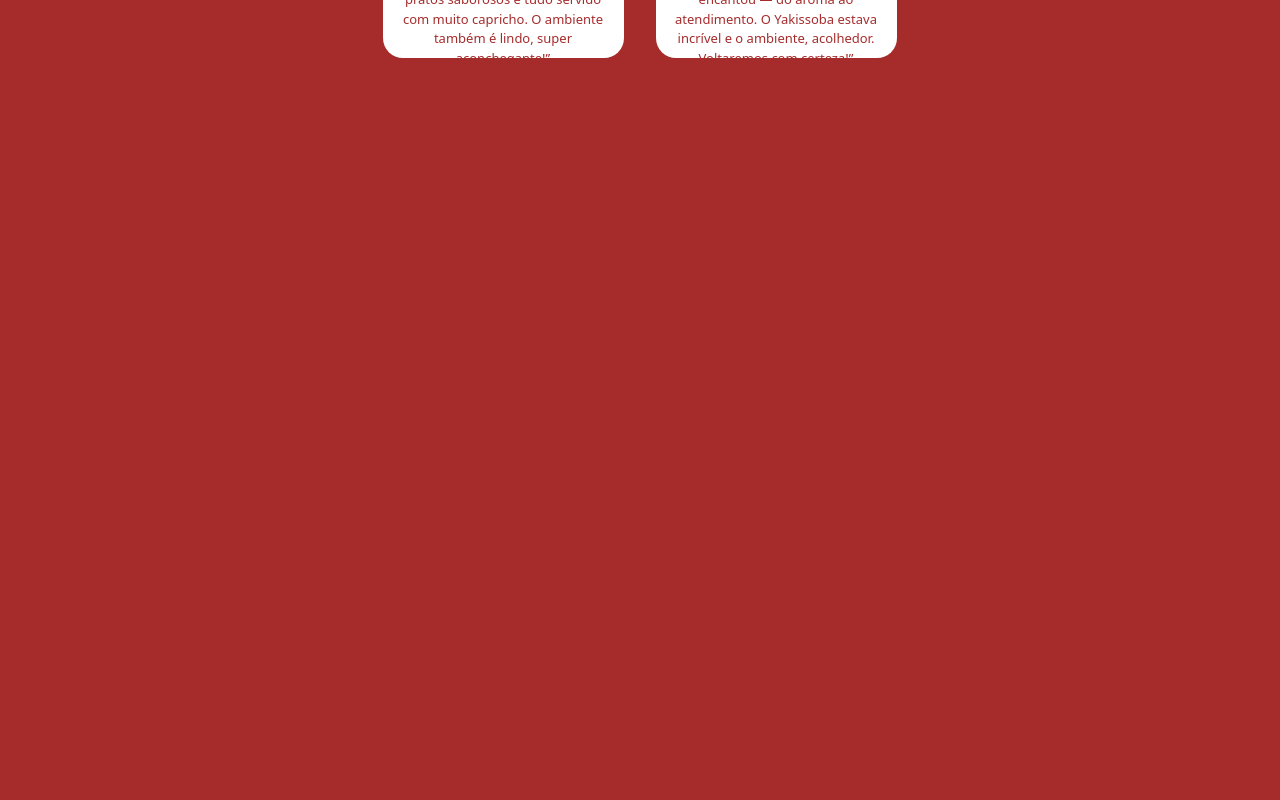
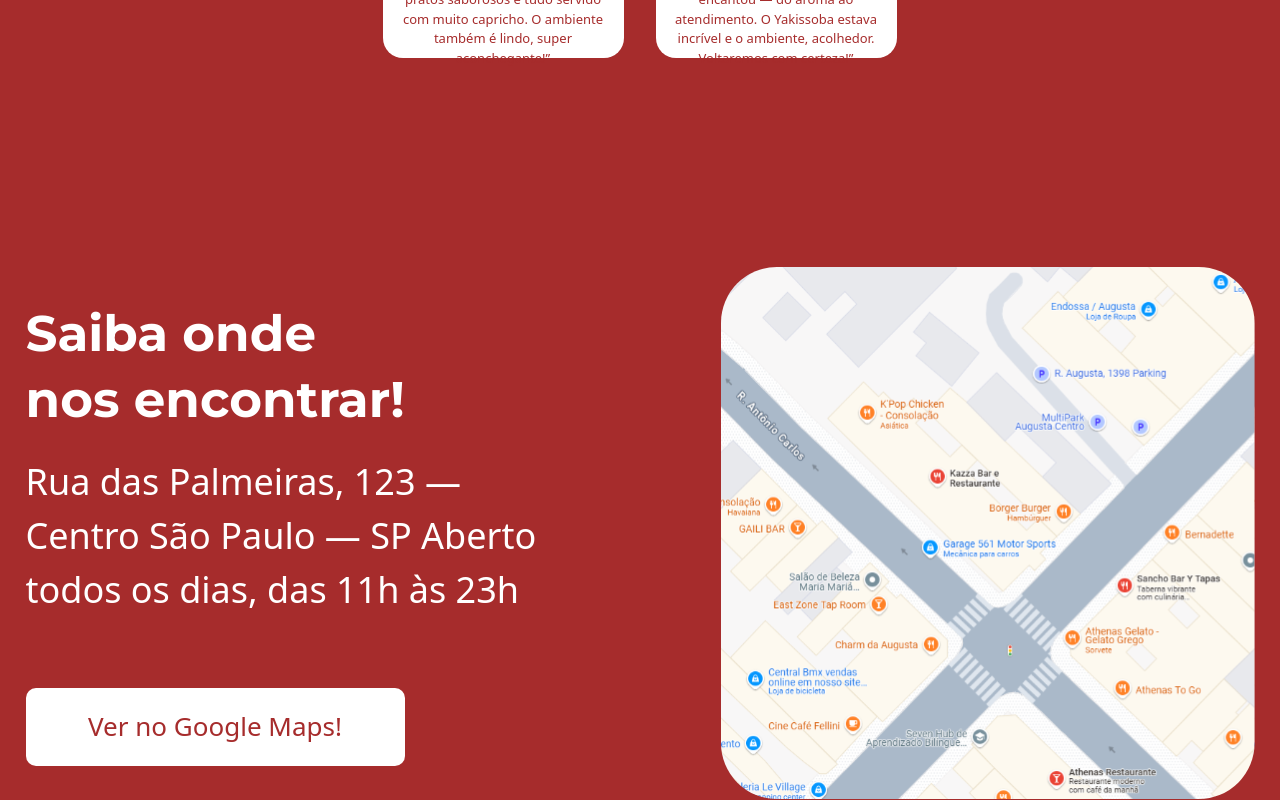
Before and after one commit to MarlonRamos07/Hong-Long, a React (Vite) app: page / in a window 1280 px wide. Shown: the part 3499-4299 px from the top of the page. Before the commit the page ends 3567 px from the top, so only its background shows below. Built offline with nearby package versions, Linux system fonts and the light colour scheme.

Commit message:
Inserindo Sessão de Localização

```diff
--- a/src/App.jsx
+++ b/src/App.jsx
@@ -1,9 +1,10 @@
 import './App.css'
-import Testimonials from './Componentes/Testimonials'
-import About from './Componentes/About'
 import Header from './Componentes/Header'
 import Hero from './Componentes/Hero'
+import About from './Componentes/About'
 import Menu from './Componentes/Menu'
+import Testimonials from './Componentes/Testimonials'
+import Location from './Componentes/Location'
 
 function App() {
 
@@ -15,6 +16,7 @@ function App() {
     <About/>
     <Menu/>
     <Testimonials/>
+    <Location/>
     </>
   )
 }
--- /dev/null
+++ b/src/Componentes/Location.jsx
@@ -0,0 +1,28 @@
+import Maps from '../assets/Image_maps.svg'
+
+function Location() {
+    return(
+
+        <section>
+            <div className='md:flex-row md:justify-center flex flex-col gap-5 items-center text-center mt-52 md:gap-40  '>
+                <div className='flex flex-col items-center gap-4 md:items-start md:gap-8 '>
+                <h2 className='md:w-[23.875rem] md:h-[7.625rem] md:text-[3.125rem] md:text-start font-[Montserrat] font-bold text-2xl text-white w-[12.188rem] '>Saiba onde nos encontrar!</h2>
+                <p className='md:w-[33.438rem] md:h-[12.563rem] md:text-[2.25rem] md:text-start text-center font-[Sawarabi Gothic] text-[1rem] w-[10.75rem] h-[7.438rem] text-white  '>
+                    Rua das Palmeiras, 123 — Centro
+                    São Paulo — SP
+                    Aberto todos os dias, das 11h às 23h
+                </p>
+                <button className='md:block hidden w-[23.688rem] h-[4.875rem] bg-white rounded-[0.625rem]'>
+                    <a className='font-[Sawarabi Gothic] text-[1.625rem] text-[#A62C2C]  ' href="">Ver no Google Maps!</a>
+                </button>
+                </div>
+
+                <img className='md:w-[33.375rem] md:h-[33.375rem] w-[17.923rem] h-[17.875rem] ' src={Maps}/>
+            </div>
+        </section>
+
+    )
+}
+
+
+export default Location
```
Also changed, not shown: src/assets/Image_maps.svg (added).
